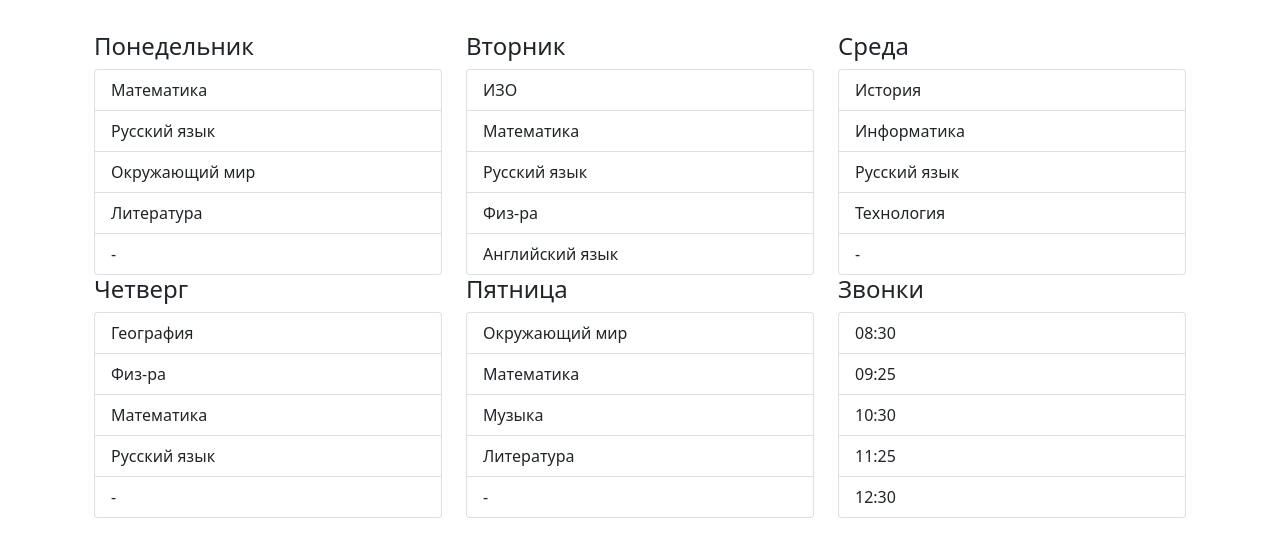
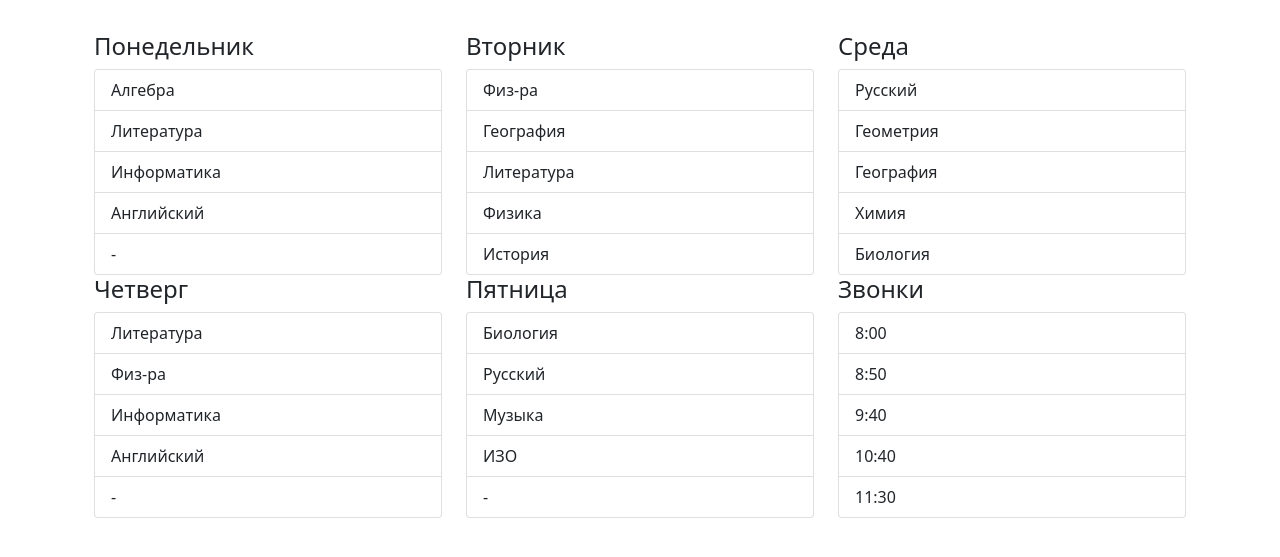
Before and after one commit to Sofiya-Chiffa/Mini-Electronic-Journal-and-Diary-, a Flask app: page /teacher/schedule in a window 1280 px wide. Shown: the part 56-613 px from the top of the page. Run offline with Flask 2, Linux system fonts and the light colour scheme; a user stored in the database is signed in; some libraries are stand-ins or nearby versions.

```diff
--- a/main.py
+++ b/main.py
@@ -1,3 +1,4 @@
+from datetime import datetime
 from flask import Flask, render_template, request, redirect
 from flask_login import LoginManager, current_user, login_user
 from flask_wtf import FlaskForm
@@ -7,6 +8,7 @@ from json import loads
 from data.classes import Classes
 from data import db_session
 from data.users import Users
+from data.homeworks import Homeworks
 
 app = Flask('MyApp')
 app.config['SECRET_KEY'] = 'brbrbr'
@@ -62,16 +64,16 @@ def teacher_exit():
 
 @app.route('/teacher/schedule')
 def teacher_schedule():
-    # for teacher in session.query(Teachers).filter(Teachers.name.like('%Марья%')):
-    #    d_us = teacher. ...
-    #    print(loads(d_us))
-    days = {'Понедельник': ['Математика', 'Русский язык', 'Окружающий мир', 'Литература', '-'],
-            'Вторник': ['ИЗО', 'Математика', 'Русский язык', 'Физ-ра', 'Английский язык'],
-            'Среда': ['История', 'Информатика', 'Русский язык', 'Технология', '-'],
-            'Четверг': ['География', 'Физ-ра', 'Математика', 'Русский язык', '-'],
-            'Пятница': ['Окружающий мир', 'Математика', 'Музыка', 'Литература', '-']
+    sch = loads(session.query(Classes).filter(Classes.cl_id == current_user.class_id).first().schedule)
+    days = {'Понедельник': [x for x in sch['mon']],
+            'Вторник': [x for x in sch['tue']],
+            'Среда': [x for x in sch['wed']],
+            'Четверг': [x for x in sch['thu']],
+            'Пятница': [x for x in sch['fri']]
             }
-    return render_template('teacher_schedule.html', days=days)
+    rngs = loads(session.query(Classes).filter(Classes.cl_id == current_user.class_id).first().time_schedule)
+    times = rngs['day']
+    return render_template('teacher_schedule.html', days=days, times=times)
 
 
 @app.route('/teacher/homework', methods=['POST', 'GET'])
@@ -82,11 +84,25 @@ def teacher_homework():
         rec_dict = {
             'subject': request.form['subject'],
             'date': request.form['date'],
-            'homework': request.form['homework'],
+            'class_num': int(request.form['class_num']),
+            'class_name': request.form['class_name'],
+            'homework': request.form['homework']
         }
+
+        hm = Homeworks()
+        hm.date = datetime.strptime(rec_dict['date'], '%d.%m.%Y')
+        hm.subject = rec_dict['subject']
+        hm.class_num = rec_dict['class_num']
+        hm.class_name = rec_dict['class_name']
+        hm.homework = rec_dict['homework']
+        session.add(hm)
+        session.commit()
+
         return render_template('teacher_show_homework.html',
                                subject=rec_dict['subject'],
                                date=rec_dict['date'],
+                               class_num=rec_dict['class_num'],
+                               class_name=rec_dict['class_name'],
                                homework=rec_dict['homework'])
 
 
--- a/templates/teacher_homework.html
+++ b/templates/teacher_homework.html
@@ -9,6 +9,10 @@
                placeholder="Название предмета" name="subject">
         <input type="login" class="form-control" id="date" aria-describedby="loginHelp"
                placeholder="Число, на которое задано" name="date">
+        <input type="login" class="form-control" id="class_num" aria-describedby="loginHelp"
+               placeholder="Номер класса" name="class_num">
+        <input type="login" class="form-control" id="class_name" aria-describedby="loginHelp"
+               placeholder="Буква класса" name="class_name">
         <input type="login" class="form-control" id="homework" aria-describedby="loginHelp"
                placeholder="Домашнее задание" name="homework">
         <button type="submit" class="btn btn-primary">Добавить</button>
--- a/templates/teacher_schedule.html
+++ b/templates/teacher_schedule.html
@@ -16,7 +16,9 @@
                         <li class="list-group-item">{{days['Понедельник'][1]}}</li>
                         <li class="list-group-item">{{days['Понедельник'][2]}}</li>
                         <li class="list-group-item">{{days['Понедельник'][3]}}</li>
-                        <li class="list-group-item">{{days['Понедельник'][4]}}</li>
+                        <li class="list-group-item">{% if days['Понедельник'][4] %}<div>{{days['Понедельник'][4]}}</div>
+                            {% else %}<div>-</div>{% endif %}
+                        </li>
                     </ul>
                 </div>
                 <div class="col-xxl-2 col-lg-4 col-sm-6">
@@ -26,7 +28,9 @@
                         <li class="list-group-item">{{days['Вторник'][1]}}</li>
                         <li class="list-group-item">{{days['Вторник'][2]}}</li>
                         <li class="list-group-item">{{days['Вторник'][3]}}</li>
-                        <li class="list-group-item">{{days['Вторник'][4]}}</li>
+                        <li class="list-group-item">{% if days['Вторник'][4] %}<div>{{days['Вторник'][4]}}</div>
+                            {% else %}<div>-</div>{% endif %}
+                        </li>
                     </ul>
                 </div>
                 <div class="col-xxl-2 col-lg-4 col-sm-6">
@@ -36,7 +40,9 @@
                         <li class="list-group-item">{{days['Среда'][1]}}</li>
                         <li class="list-group-item">{{days['Среда'][2]}}</li>
                         <li class="list-group-item">{{days['Среда'][3]}}</li>
-                        <li class="list-group-item">{{days['Среда'][4]}}</li>
+                        <li class="list-group-item">{% if days['Среда'][4] %}<div>{{days['Среда'][4]}}</div>
+                            {% else %}<div>-</div>{% endif %}
+                        </li>
                     </ul>
                 </div>
                 <div class="col-xxl-2 col-lg-4 col-sm-6">
@@ -46,7 +52,9 @@
                         <li class="list-group-item">{{days['Четверг'][1]}}</li>
                         <li class="list-group-item">{{days['Четверг'][2]}}</li>
                         <li class="list-group-item">{{days['Четверг'][3]}}</li>
-                        <li class="list-group-item">{{days['Четверг'][4]}}</li>
+                        <li class="list-group-item">{% if days['Четверг'][4] %}<div>{{days['Четверг'][4]}}</div>
+                            {% else %}<div>-</div>{% endif %}
+                        </li>
                     </ul>
                 </div>
                 <div class="col-xxl-2 col-lg-4 col-sm-6">
@@ -56,17 +64,17 @@
                         <li class="list-group-item">{{days['Пятница'][1]}}</li>
                         <li class="list-group-item">{{days['Пятница'][2]}}</li>
                         <li class="list-group-item">{{days['Пятница'][3]}}</li>
-                        <li class="list-group-item">{{days['Пятница'][4]}}</li>
+                        <li class="list-group-item">{% if days['Пятница'][4] %}<div>{{days['Пятница'][4]}}</div>
+                            {% else %}<div>-</div>{% endif %}
+                        </li>
                     </ul>
                 </div>
                 <div class="col-xxl-2 col-lg-4 col-sm-6">
                     <h4>Звонки</h4>
                     <ul class="list-group">
-                        <li class="list-group-item">08:30</li>
-                        <li class="list-group-item">09:25</li>
-                        <li class="list-group-item">10:30</li>
-                        <li class="list-group-item">11:25</li>
-                        <li class="list-group-item">12:30</li>
+                        {% for time in times %}
+                        <li class="list-group-item">{{ time }}</li>
+                        {% endfor %}
                     </ul>
                 </div>
             </div>
--- a/templates/teacher_show_homework.html
+++ b/templates/teacher_show_homework.html
@@ -4,5 +4,7 @@
 <h4>Вы только что добавили домашнее задание!</h4>
 <div>Предмет: {{ subject }}</div>
 <div>Дата: {{ date }}</div>
+<div>Номер класса: {{ class_num }}</div>
+<div>Буква класса: {{ class_name }}</div>
 <div>Домашнее задание: {{ homework }}</div>
 {% endblock %}
```
Also changed, not shown: db/school_db.db.
